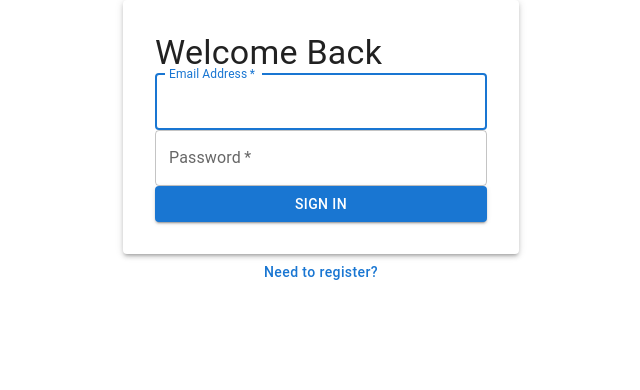
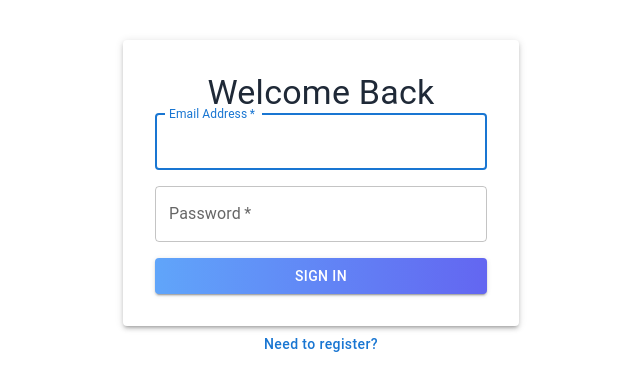
Before and after one commit to VitaliiFedDev/residentMedTest, a Next.js app: page /login in a window 1280 px wide. Shown: the top 390 px of the page, without its empty margins (319-959 px from the left). Built offline with nearby package versions, Linux system fonts and the light colour scheme; no server answers.

Commit message:
updated style

```diff
--- a/tailwind.config.ts
+++ b/tailwind.config.ts
@@ -3,8 +3,8 @@ import type { Config } from "tailwindcss";
 const config: Config = {
   content: [
     "./src/pages/**/*.{js,ts,jsx,tsx,mdx}",
-    // "./src/components/**/*.{js,ts,jsx,tsx,mdx}",
-    "./src/Components/**/*.{js,ts,jsx,tsx,mdx}",
+    "./src/components/**/*.{js,ts,jsx,tsx,mdx}",
+    // "./src/Components/**/*.{js,ts,jsx,tsx,mdx}",
     "./src/app/**/*.{js,ts,jsx,tsx,mdx}",
   ],
   theme: {
```
